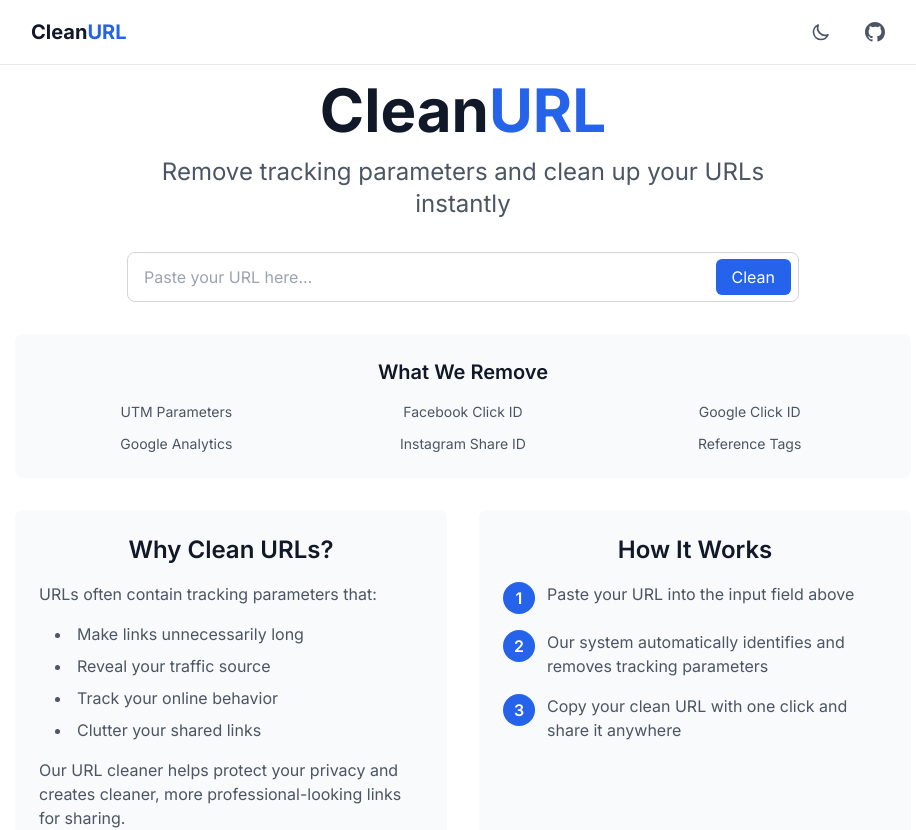
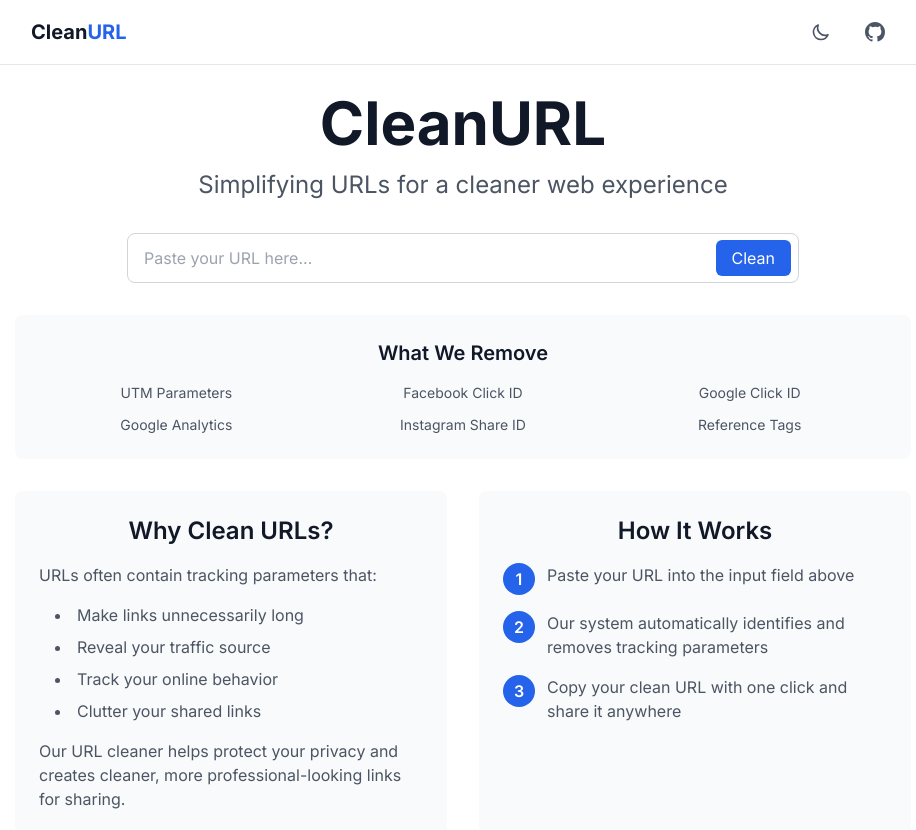
Before and after one commit to andrenoari/CleanURL, a Next.js app: page / in a window 1280 px wide. Shown: the top 830 px of the page, without its empty margins (177-1093 px from the left). Built offline with nearby package versions, Linux system fonts and the light colour scheme.

Commit message:
Changed name

```diff
--- a/app/page.tsx
+++ b/app/page.tsx
@@ -58,16 +58,16 @@ export default function Page() {
                         className="text-5xl md:text-6xl font-bold text-gray-900 dark:text-white"
                         data-oid=":_22w.6"
                     >
-                        Clean
+                        CleanURL
                         <span className="text-blue-600 dark:text-blue-500" data-oid="kw2lb13">
-                            URL
+
                         </span>
                     </h1>
                     <p
                         className="text-xl md:text-2xl text-gray-600 dark:text-gray-300 max-w-2xl mx-auto"
                         data-oid="6kdfek2"
                     >
-                        Remove tracking parameters and clean up your URLs instantly
+                        Simplifying URLs for a cleaner web experience
                     </p>
                 </div>
 
```
